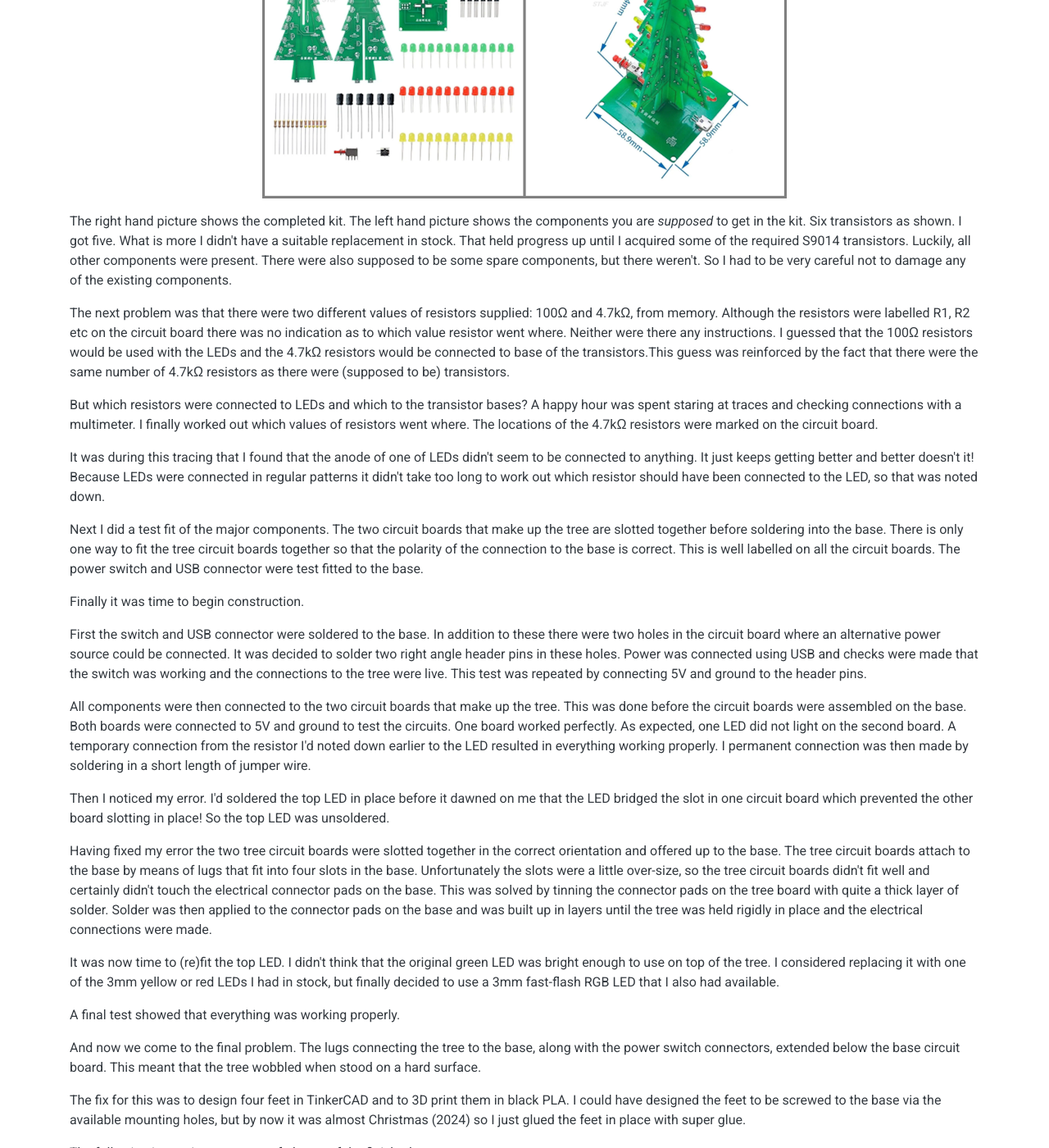
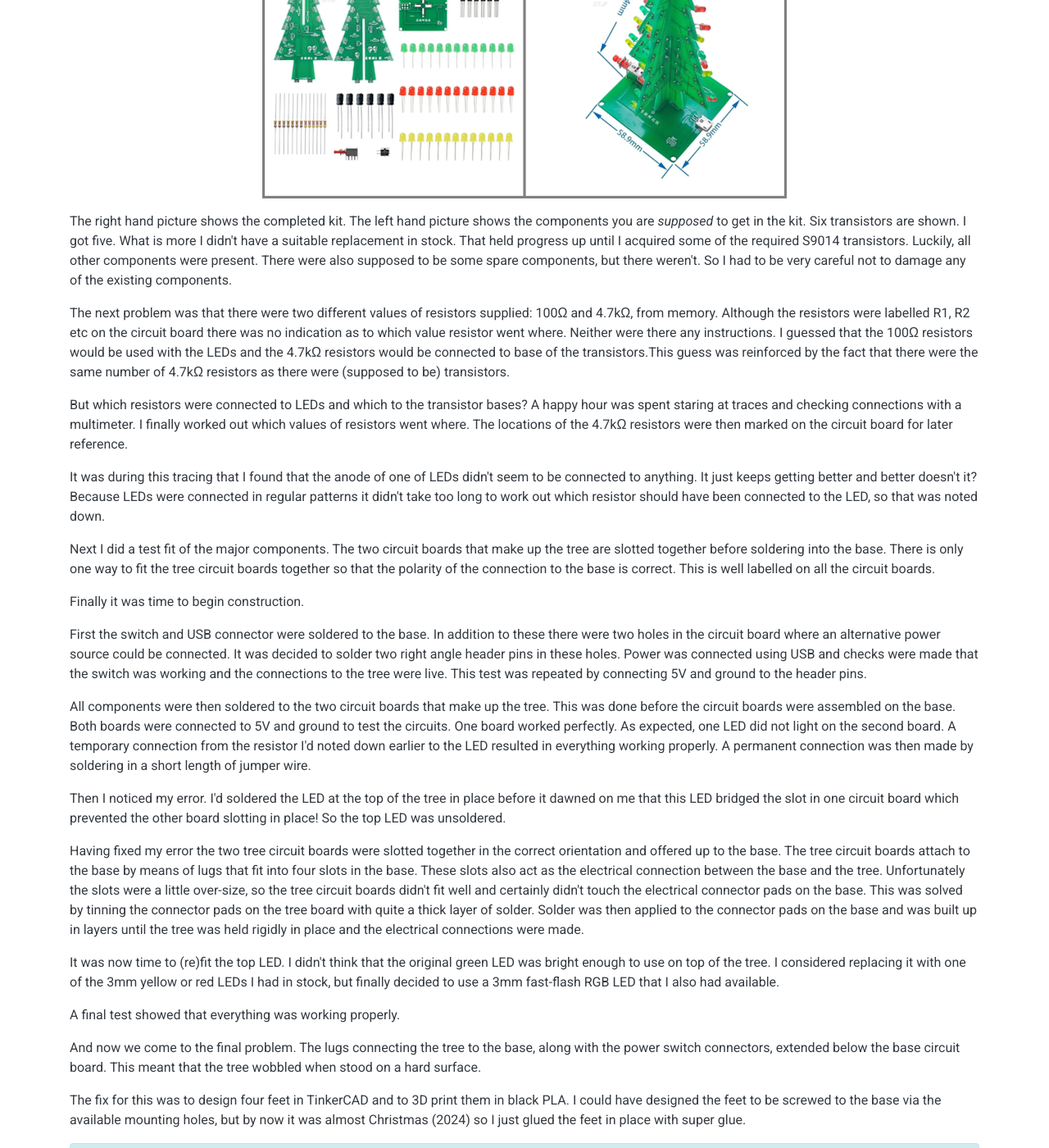
Before and after one commit to cahamo/cahamo.github.io, a Jekyll site: the page built from projects/kits/other/3d-xmas-tree/index.html, in a window 1280 px wide and 1400 px high, scrolled down 296 px. Shown: the whole window at 82% size. Built offline with Jekyll 4.4.1, drawn with Linux system fonts in a browser that asks for light colours; comment, search, counter and statistics services are not loaded; some of the changed text lies outside the part shown.

Commit message:
Update 3D Flashing LED Xmas Tree kit page
Some corrections.

Edited some text for clarity.

Added a postscript.

Added a download link the a new STL file for the tree's 3D printed feet.

```diff
--- a/projects/kits/other/3d-xmas-tree/index.html
+++ b/projects/kits/other/3d-xmas-tree/index.html
@@ -6,29 +6,29 @@
 
 <p>This is yet another AliExprress kit, purchased in October 2023. The exact kit has now disappeared from the store which is probably for the best, for reasons should become clear.</p>
 
-<p>Here is a montage of two of the pictures used to advertise the kit I bought:</p>
+<p>Here is a montage of two of the pictures used to advertise the kit that I bought:</p>
 
 <p><img class="img-fluid mx-auto d-block" src="/assets/img/projects/kits/3d-xmas-tree-kit--advert-montage_640x322.png" width="640" height="322" alt="3D LED Xmas tree kit: montage of two advertising pictures"></p>
 
-<p>The right hand picture shows the completed kit. The left hand picture shows the components you are <em>supposed</em> to get in the kit. Six transistors as shown. I got five. What is more I didn't have a suitable replacement in stock. That held progress up until I acquired some of the required S9014 transistors. Luckily, all other components were present. There were also supposed to be some spare components, but there weren't. So I had to be very careful not to damage any of the existing components.</p>
+<p>The right hand picture shows the completed kit. The left hand picture shows the components you are <em>supposed</em> to get in the kit. Six transistors are shown. I got five. What is more I didn't have a suitable replacement in stock. That held progress up until I acquired some of the required S9014 transistors. Luckily, all other components were present. There were also supposed to be some spare components, but there weren't. So I had to be very careful not to damage any of the existing components.</p>
 
 <p>The next problem was that there were two different values of resistors supplied: 100&ohm; and 4.7k&ohm;, from memory. Although the resistors were labelled R1, R2 etc on the circuit board there was no indication as to which value resistor went where. Neither were there any instructions. I guessed that the 100&ohm; resistors would be used with the LEDs and the 4.7k&ohm; resistors would be connected to base of the transistors.This guess was reinforced by the fact that there were the same number of 4.7k&ohm; resistors as there were (supposed to be) transistors.</p>
 
-<p>But which resistors were connected to LEDs and which to the transistor bases? A happy hour was spent staring at traces and checking connections with a multimeter. I finally worked out which values of resistors went where. The locations of the 4.7k&ohm; resistors were marked on the circuit board.</p>
+<p>But which resistors were connected to LEDs and which to the transistor bases? A happy hour was spent staring at traces and checking connections with a multimeter. I finally worked out which values of resistors went where. The locations of the 4.7k&ohm; resistors were then marked on the circuit board for later reference.</p>
 
-<p>It was during this tracing that I found that the anode of one of LEDs didn't seem to be connected to anything. It just keeps getting better and better doesn't it! Because LEDs were connected in regular patterns it didn't take too long to work out which resistor should have been connected to the LED, so that was noted down.</p>
+<p>It was during this tracing that I found that the anode of one of LEDs didn't seem to be connected to anything. It just keeps getting better and better doesn't it? Because LEDs were connected in regular patterns it didn't take too long to work out which resistor should have been connected to the LED, so that was noted down.</p>
 
-<p>Next I did a test fit of the major components. The two circuit boards that make up the tree are slotted together before soldering into the base. There is only one way to fit the tree circuit boards together so that the polarity of the connection to the base is correct. This is well labelled on all the circuit boards. The power switch and USB connector were test fitted to the base.</p>
+<p>Next I did a test fit of the major components. The two circuit boards that make up the tree are slotted together before soldering into the base. There is only one way to fit the tree circuit boards together so that the polarity of the connection to the base is correct. This is well labelled on all the circuit boards.</p>
 
 <p>Finally it was time to begin construction.</p>
 
 <p>First the switch and USB connector were soldered to the base. In addition to these there were two holes in the circuit board where an alternative power source could be connected. It was decided to solder two right angle header pins in these holes. Power was connected using USB and checks were made that the switch was working and the connections to the tree were live. This test was repeated by connecting 5V and ground to the header pins.</p>
 
-<p>All components were then connected to the two circuit boards that make up the tree. This was done before the circuit boards were assembled on the base. Both boards were connected to 5V and ground to test the circuits. One board worked perfectly. As expected, one LED did not light on the second board. A temporary connection from the resistor I'd noted down earlier to the LED resulted in everything working properly. I permanent connection was then made by soldering in a short length of jumper wire.</p>
+<p>All components were then soldered to the two circuit boards that make up the tree. This was done before the circuit boards were assembled on the base. Both boards were connected to 5V and ground to test the circuits. One board worked perfectly. As expected, one LED did not light on the second board. A temporary connection from the resistor I'd noted down earlier to the LED resulted in everything working properly. A permanent connection was then made by soldering in a short length of jumper wire.</p>
 
-<p>Then I noticed my error. I'd soldered the top LED in place before it dawned on me that the LED bridged the slot in one circuit board which prevented the other board slotting in place! So the top LED was unsoldered.</p>
+<p>Then I noticed my error. I'd soldered the LED at the top of the tree in place before it dawned on me that this LED bridged the slot in one circuit board which prevented the other board slotting in place! So the top LED was unsoldered.</p>
 
-<p>Having fixed my error the two tree circuit boards were slotted together in the correct orientation and offered up to the base. The tree circuit boards attach to the base by means of lugs that fit into four slots in the base. Unfortunately the slots were a little over-size, so the tree circuit boards didn't fit well and certainly didn't touch the electrical connector pads on the base. This was solved by tinning the connector pads on the tree board with quite a thick layer of solder. Solder was then applied to the connector pads on the base and was built up in layers until the tree was held rigidly in place and the electrical connections were made.</p>
+<p>Having fixed my error the two tree circuit boards were slotted together in the correct orientation and offered up to the base. The tree circuit boards attach to the base by means of lugs that fit into four slots in the base. These slots also act as the electrical connection between the base and the tree. Unfortunately the slots were a little over-size, so the tree circuit boards didn't fit well and certainly didn't touch the electrical connector pads on the base. This was solved by tinning the connector pads on the tree board with quite a thick layer of solder. Solder was then applied to the connector pads on the base and was built up in layers until the tree was held rigidly in place and the electrical connections were made.</p>
 
 <p>It was now time to (re)fit the top LED. I didn't think that the original green LED was bright enough to use on top of the tree. I considered replacing it with one of the 3mm yellow or red LEDs I had in stock, but finally decided to use a 3mm fast-flash RGB LED that I also had available.</p>
 
@@ -36,7 +36,9 @@
 
 <p>And now we come to the final problem. The lugs connecting the tree to the base, along with the power switch connectors, extended below the base circuit board. This meant that the tree wobbled when stood on a hard surface.</p>
 
-<p>The fix for this was to design four feet in TinkerCAD and to 3D print them in black PLA. I could have designed the feet to be screwed to the base via the available mounting holes, but by now it was almost Christmas (2024) so I just glued the feet in place     with super glue.</p>
+<p>The fix for this was to design four feet in TinkerCAD and to 3D print them in black PLA. I could have designed the feet to be screwed to the base via the available mounting holes, but by now it was almost Christmas (2024) so I just glued the feet in place with super glue.</p>
+
+<p class="alert alert-info">You can <a href="/downloads/3d-led-xmas-tree--base.zip">download the STL file</a> for one of the feet if you need it - just print four copies.</p>
 
 <p>The following image is a montage of photos of the finished tree:</p>
 
@@ -49,3 +51,5 @@
 </p>
 
 <p class="alert alert-warning">I was going to end up by warning everyone not to buy this rather poor kit, but since it is no longer on AliExpress there's no need to. But do read reviews of any similar kit carefully and check that there are some instructions included on the product page, because you probably won't get any written instructions with the kit. Finally, do yourself a favour and buy a kit that comes with feet or a nice case that won't scratch your furniture.</p>
+
+<p class="alert alert-info"><strong>Postscript:</strong> To my surprise, my wife likes this little tree, so it formed part of our Christmas decorations in 2024, and will probably be used again.</p>
```
Also changed, not shown: 1 other file.
